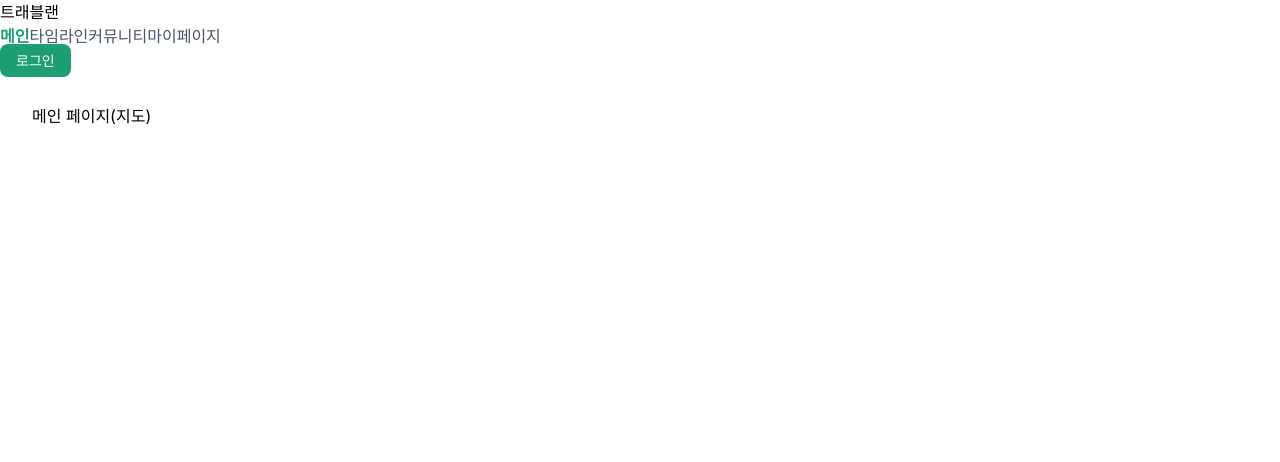
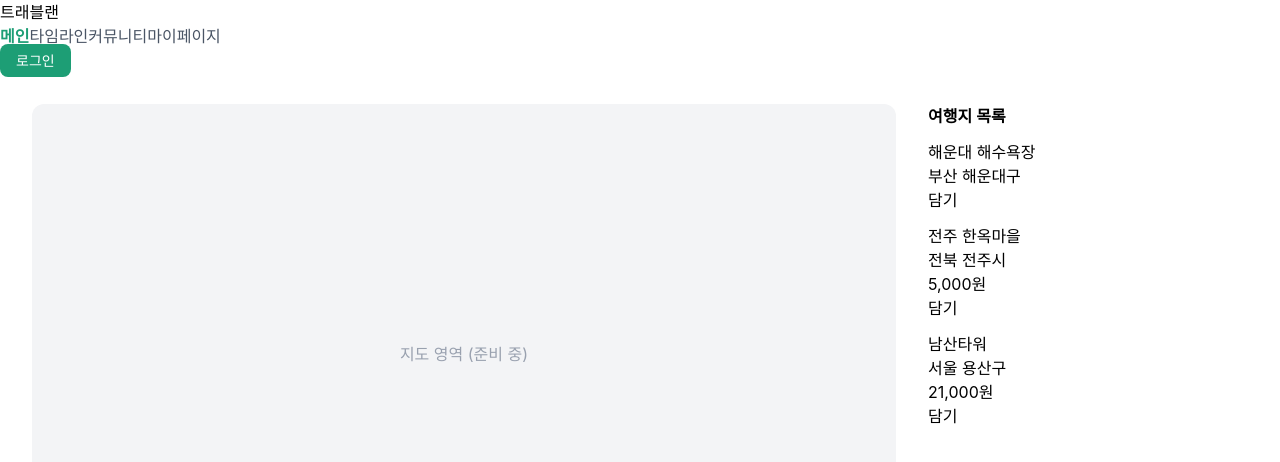
Before and after one commit to travlanWeb/travlan-frontend, a React (Vite) app: page / in a window 1280 px wide. Shown: the top 462 px of the page. Built offline with nearby package versions, Linux system fonts and the light colour scheme.

Commit message:
feat: zustand 설치 + mapPage 장소 리스트 및 담기 버튼 생성

```diff
--- a/package.json
+++ b/package.json
@@ -15,7 +15,8 @@
     "react": "^19.2.8",
     "react-dom": "^19.2.8",
     "react-router-dom": "^7.18.3",
-    "tailwindcss": "^4.3.3"
+    "tailwindcss": "^4.3.3",
+    "zustand": "^5.0.15"
   },
   "devDependencies": {
     "@types/node": "^24.13.3",
--- /dev/null
+++ b/src/entities/bag/model/useBagStore.ts
@@ -0,0 +1,30 @@
+import { create } from 'zustand'
+import type { Place } from "../../place/model/types"
+
+interface BagState {
+    items: Place[]
+    addItem: (place: Place) => void // addItems -> addItem으로 수정
+    removeItem: (placeId: number) => void // boolean -> void로 수정
+    isInBag: (placeId: number) => boolean
+}
+
+export const useBagStore = create<BagState>((set, get) => ({
+    items: [],
+
+    addItem: (place) => {
+        const alreadyInBag = get().items.some((item) => item.id === place.id)
+        if (alreadyInBag) return
+
+        set((state) => ({ items: [...state.items, place] }))
+    },
+
+    removeItem: (placeId) => {
+        set((state) => ({
+            items: state.items.filter((item) => item.id !== placeId),
+        }))
+    },
+
+    isInBag: (placeId) => {
+        return get().items.some((item) => item.id === placeId)
+    },
+}))
--- /dev/null
+++ b/src/entities/place/ui/PlaceCard.tsx
@@ -0,0 +1,40 @@
+import type { Place } from "../model/types";
+import { useBagStore } from "../../bag/model/useBagStore";
+
+interface PlaceCardProps{
+    place: Place
+}
+
+export default function PlaceCard({ place }: PlaceCardProps) {
+    const addItem = useBagStore((state) => state.addItem)
+    const removeItem = useBagStore((state) => state.removeItem)
+    const isInBag = useBagStore((state) => state.isInBag(place.id))
+
+    // 우선 버튼 토글 방식 -> 이미 담겨있을 경우 빼고, 담겨있지 않을 경우 담는 액션
+    const handleToggleBag = () => {
+    if (isInBag) {
+      removeItem(place.id)
+    } else {
+      addItem(place)
+    }
+  }
+
+  return(
+    <div>
+        <div>
+            <p>{place.name}</p>
+            <p>{place.address}</p>
+            {place.price !== null && (
+                <p>{place.price.toLocaleString()}원</p>
+            )}
+        </div>
+
+        <button
+        onClick={handleToggleBag}>
+            {isInBag ? '담김' : '담기'}
+        </button>
+    </div>
+  )
+
+
+}
--- a/src/pages/main/MainPage.tsx
+++ b/src/pages/main/MainPage.tsx
@@ -1,3 +1,23 @@
-export default function MainPage() {
-    return <div className="p-8">메인 페이지(지도)</div>
+import { mockPlaces } from '../../entities/place/model/mockPlaces'
+import PlaceCard from '../../entities/place/ui/PlaceCard'
+
+function MainPage() {
+  return (
+    <div className="p-8 flex gap-8">
+      {/* 지도 자리 - 실제 지도 라이브러리는 나중에 붙임. 지금은 자리만 차지 */}
+      <div className="flex-1 bg-gray-100 rounded-card h-[500px] flex items-center justify-center text-gray-400">
+        지도 영역 (준비 중)
+      </div>
+
+      {/* 장소 리스트 */}
+      <div className="w-80 flex flex-col gap-3">
+        <h2 className="font-semibold">여행지 목록</h2>
+        {mockPlaces.map((place) => (
+          <PlaceCard key={place.id} place={place} />
+        ))}
+      </div>
+    </div>
+  )
 }
+
+export default MainPage
```
Also changed, not shown: src/widgets/bag-panel/BagPanel.tsx (added), 1 other file (tests, documents, lock files or other folders).
